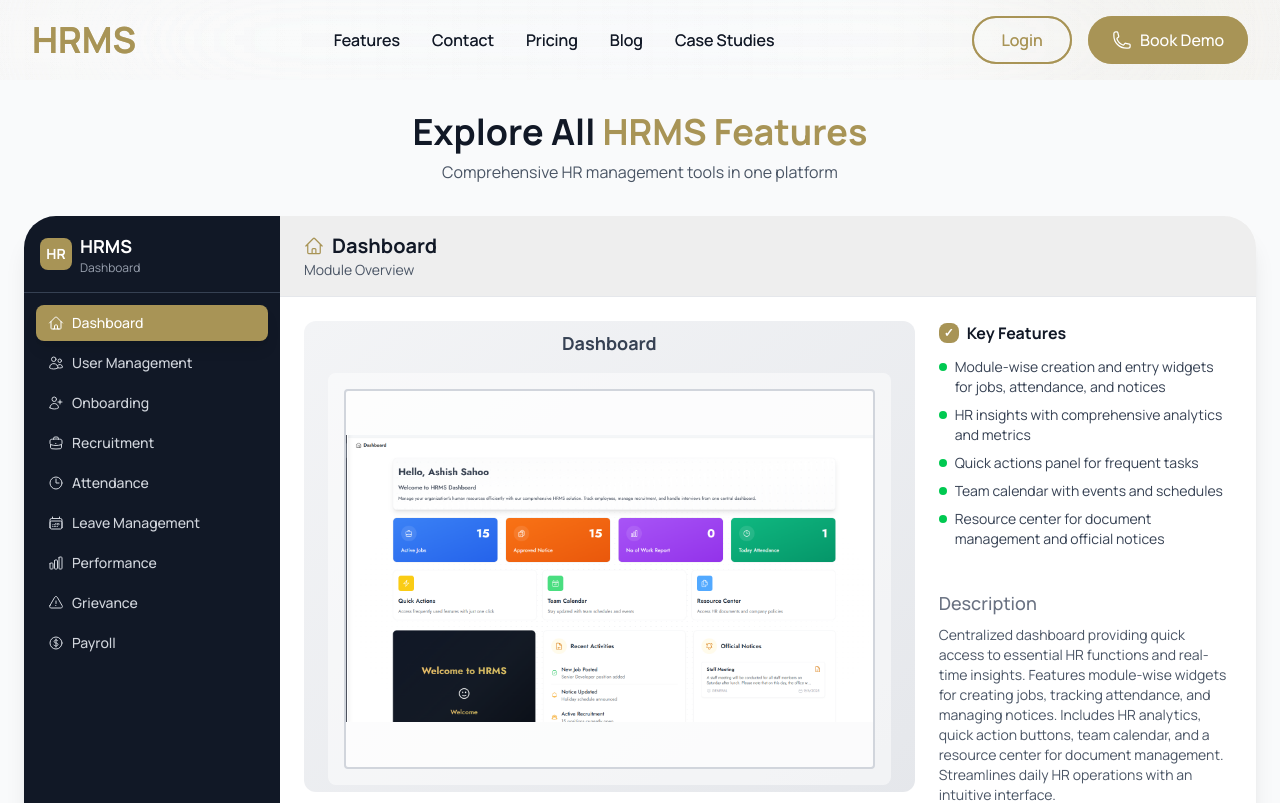
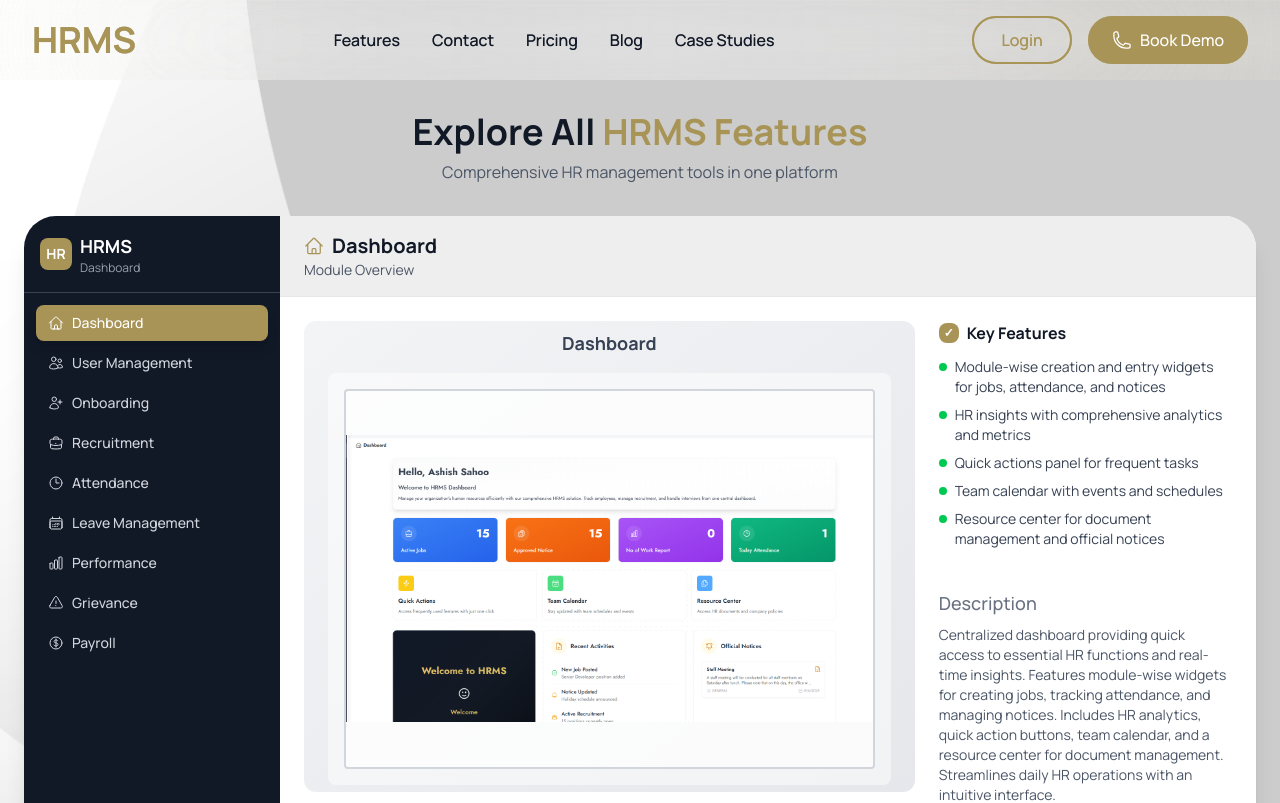
Before and after one commit to aas-imran/HRMS_LANDING_PAGE, a Next.js app: page /features in a window 1280 px wide. Shown: the top 803 px of the page. Built offline with nearby package versions, Linux system fonts and the light colour scheme.

Commit message:
featuresshowcase bg add

```diff
--- a/src/components/FeaturesShowcase.jsx
+++ b/src/components/FeaturesShowcase.jsx
@@ -228,7 +228,7 @@ const FeaturesShowcase = () => {
   return (
     <>
       <style dangerouslySetInnerHTML={{ __html: scrollbarStyles }} />
-      <div className="pt-20 min-h-screen bg-gray-50">
+      <div className="pt-20 min-h-screen  bg-cover bg-center bg-no-repeat" style={{backgroundImage: 'url(/bg2.jpg)'}}>
       {/* Page Title */}
       <div className="text-center py-8">
         <h1 className="text-4xl font-bold text-[#111826] mb-2">
```
